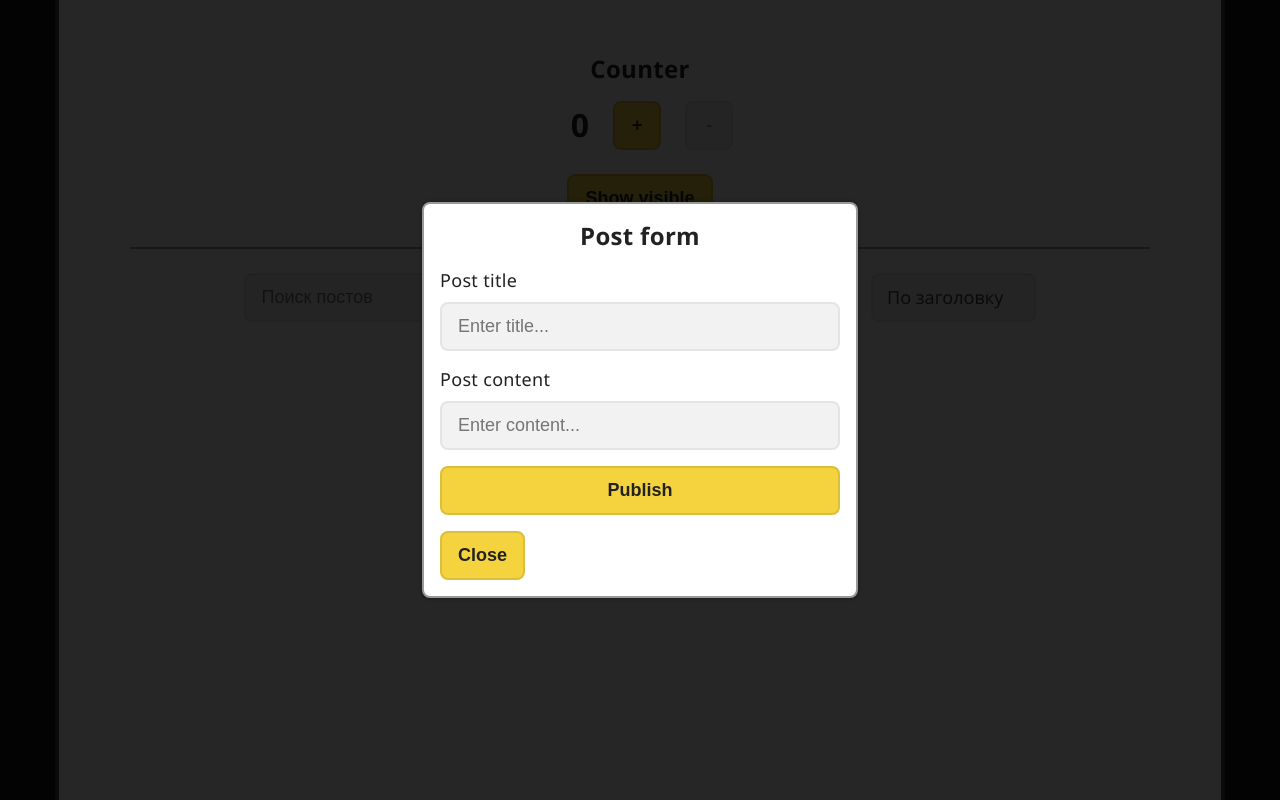
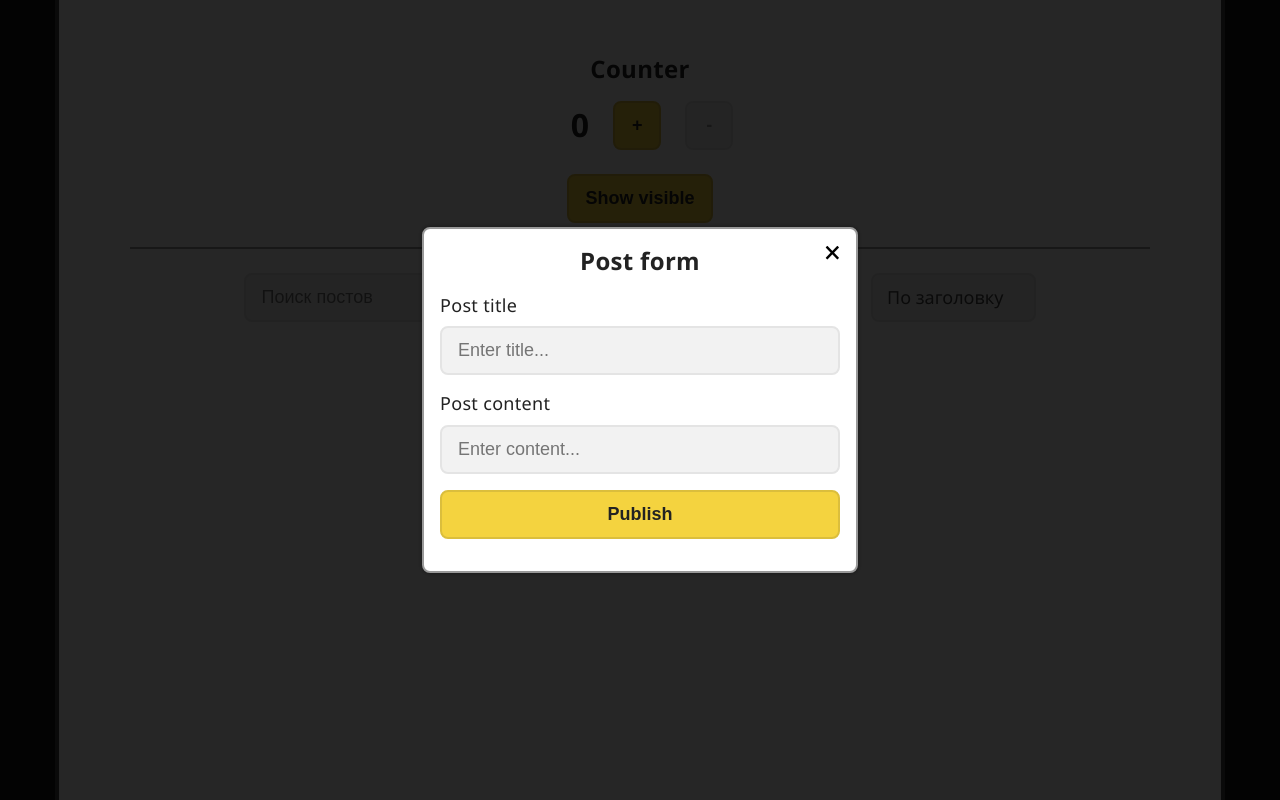
Before and after one commit to rozhedev/ui-lib, a React (Create React App) app: page / in a window 1280 px wide. Both pictures are taken after a click on the button "Show visible". Built offline with nearby package versions, Linux system fonts and the light colour scheme.

Commit message:
Change modal window & add animation via framer motion

```diff
--- a/package.json
+++ b/package.json
@@ -6,6 +6,7 @@
     "@testing-library/jest-dom": "^5.17.0",
     "@testing-library/react": "^13.4.0",
     "@testing-library/user-event": "^13.5.0",
+    "framer-motion": "^10.16.4",
     "react": "^18.2.0",
     "react-dom": "^18.2.0",
     "react-scripts": "5.0.1",
--- a/src/App.js
+++ b/src/App.js
@@ -1,4 +1,5 @@
 import { useMemo, useState } from "react";
+import { motion, AnimatePresence } from "framer-motion";
 
 import "./App.css";
 import Counter from "./components/chunks/Counter";
@@ -52,15 +53,33 @@ function App() {
         return sortPostMemo.filter((post) => post.title.toLowerCase().includes(query));
     }, [filters.query, sortPostMemo]);
 
+    // * ANIM
+    const modalOverlayAnim = {
+        initial: {
+            opacity: 0,
+            duration: 0.3,
+        },
+        animate: {
+            opacity: 1,
+            duration: 0.3,
+        },
+    };
+
     return (
         <div className="App">
             <Wrapper>
                 <Counter />
-                <Btn
-                    onClick={(e) => setVisible(true)}
+                <AnimatePresence>
+                    <Btn onClick={(e) => setVisible(true)}>Show visible</Btn>
+                    {visible && (
+                        <motion.div
+                            style={{ marginTop: "0px" }}
+                            key="modal"
+                            initial="initial"
+                            animate="animate"
+                            exit="initial"
+                            variants={modalOverlayAnim}
                         >
-                    Show visible
-                </Btn>
                             <Modal
                                 visible={visible}
                                 setVisible={setVisible}
@@ -70,6 +89,10 @@ function App() {
                                     posts={posts}
                                 />
                             </Modal>
+                        </motion.div>
+                    )}
+                </AnimatePresence>
+
                 <PostFilters
                     filters={filters}
                     setFilters={setFilters}
--- a/src/components/posts/PostList.js
+++ b/src/components/posts/PostList.js
@@ -1,3 +1,4 @@
+import { AnimatePresence, motion } from "framer-motion";
 import PostItem from "./PostItem";
 import styles from "./PostList.module.css";
 
@@ -6,20 +7,44 @@ const PostList = ({ title, removePost, posts, ...props }) => {
         startTitle: "Post list is empty",
         blogTitle: "Post title",
     };
+    const itemAnim = {
+        initial: {
+            opacity: 0,
+            scale: 0.5,
+            duration: 0.3,
+        },
+        animate: {
+            opacity: 1,
+            scale: 1,
+            duration: 0.3,
+        },
+    };
 
     return (
         <>
             {posts.length ? <h3>{TEXT_CONTENT.blogTitle}</h3> : <h3>{TEXT_CONTENT.startTitle}</h3>}
 
+            <motion.div style={{ width: "100%" }}>
                 <div className={styles.PostList}>
+                    <AnimatePresence>
                         {posts.map((post) => (
+                            <motion.div
+                                key={post.id}
+                                initial="initial"
+                                animate="animate"
+                                exit="initial"
+                                variants={itemAnim}
+                            >
                                 <PostItem
                                     removePost={removePost}
                                     post={post}
-                        key={post.id}
+                                    itemAnim={itemAnim}
                                 />
+                            </motion.div>
                         ))}
+                    </AnimatePresence>
                 </div>
+            </motion.div>
         </>
     );
 };
--- a/src/components/posts/PostList.module.css
+++ b/src/components/posts/PostList.module.css
@@ -1,4 +1,5 @@
 .PostList {
+    margin: 0 auto;
     width: 90%;
     display: flex;
     justify-content: space-between;
--- a/src/components/ui/Modal.js
+++ b/src/components/ui/Modal.js
@@ -1,8 +1,20 @@
+import { motion } from "framer-motion";
 import styles from "../ui/Modal.module.css";
-import Btn from "./Btn";
 
 const Modal = ({ children, visible, setVisible, ...props }) => {
     const rootClasses = [styles.ModalOverlay];
+    const modalBodyAnim = {
+        initial: {
+            opacity: 0,
+            scale: 0.5,
+            duration: 0.3,
+        },
+        animate: {
+            opacity: 1,
+            scale: 1,
+            duration: 0.3,
+        },
+    };
     visible && rootClasses.push(styles.active);
 
     return (
@@ -10,13 +22,26 @@ const Modal = ({ children, visible, setVisible, ...props }) => {
             className={rootClasses.join(" ")}
             onClick={(e) => setVisible(false)}
         >
-            <div
-                className={styles.ModalBody}
-                onClick={(e) => e.stopPropagation()}
+            <motion.div
+                initial="initial"
+                animate="animate"
+                exit="initial"
+                variants={modalBodyAnim}
             >
-                {children}
-                <Btn onClick={(e) => setVisible(false)}>Close</Btn>
-            </div>
+                <div
+                    className={styles.ModalBody}
+                    onClick={(e) => e.stopPropagation()}
+                >
+                    {children}
+                    <button
+                        type="button"
+                        className={styles.ModalCloseBtn}
+                        onClick={(e) => setVisible(false)}
+                    >
+                        &#128473;
+                    </button>
+                </div>
+            </motion.div>
         </div>
     );
 };
--- a/src/components/ui/Modal.module.css
+++ b/src/components/ui/Modal.module.css
@@ -19,6 +19,7 @@
 }
 
 .ModalBody {
+    position: relative;
     height: fit-content;
     padding: 1rem;
     background-color: #fff;
@@ -26,3 +27,15 @@
     border-radius: 0.5rem;
     box-shadow: 0 0 4px 1px rgba(0, 0, 0, 0.3);
 }
+
+.ModalCloseBtn {
+    appearance: none;
+    border: none;
+    outline: none;
+
+    position: absolute;
+    top: 0.5rem;
+    right: 1rem;
+    font-size: 1.25rem;
+    cursor: pointer;
+}
```
Also changed, not shown: src/components/posts/PostItem.js (+4 -6 lines), 1 other file (tests, documents, lock files or other folders). Lines whose indentation alone changed are shown as unchanged.
